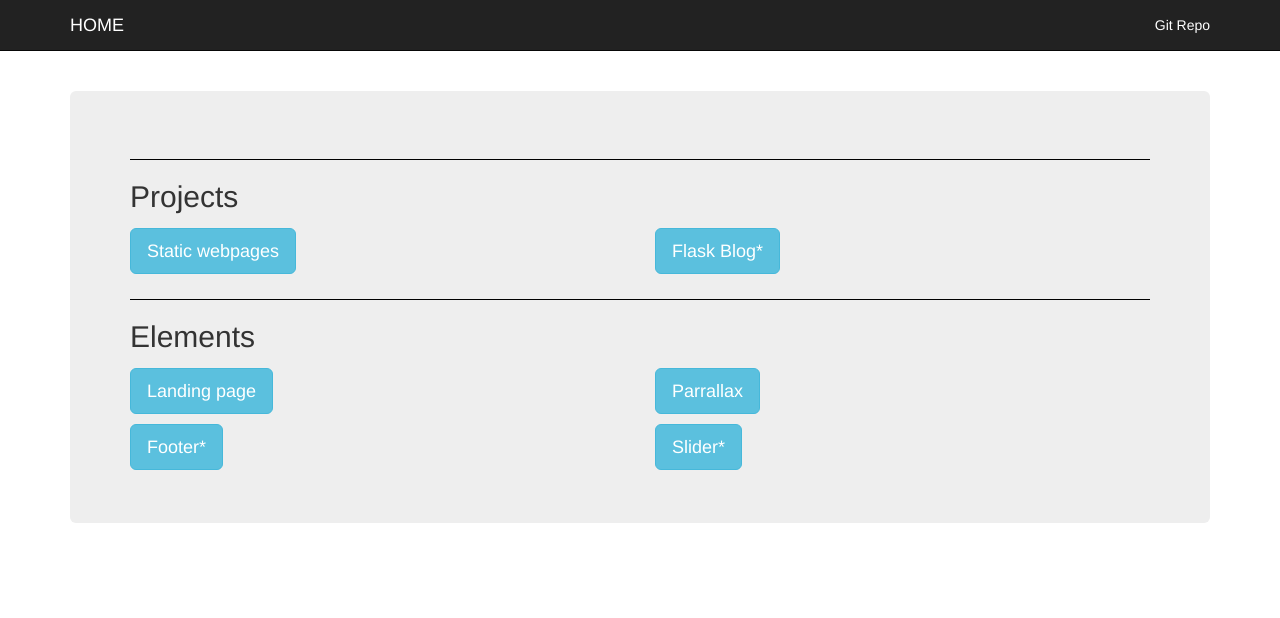
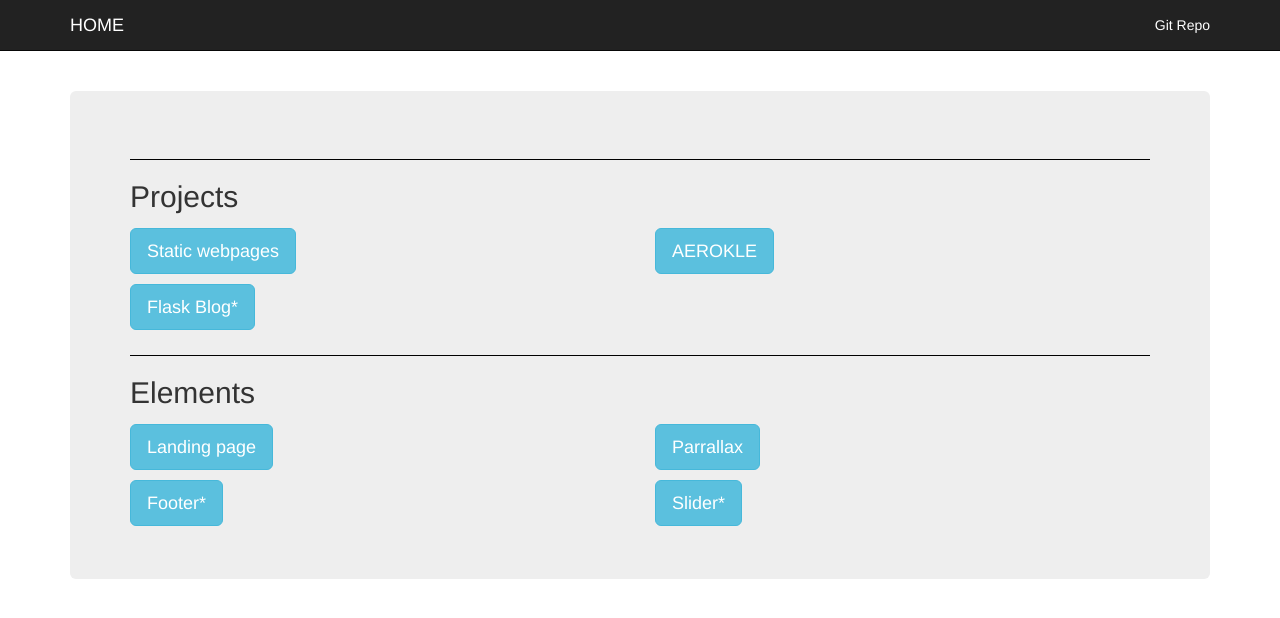
Before and after one commit to sushantm47/basicPortfolio, a plain HTML site: page index.html in a window 1280 px wide. Drawn offline with nearby package versions, Linux system fonts and the light colour scheme.

Commit message:
added aerokle btn

```diff
--- a/index.html
+++ b/index.html
@@ -64,6 +64,7 @@
                 <h2>Projects</h2>
                 <div class="row">
                     <div class="col-lg-6 padd"><a href="par+nav+foo/index.html" class="btn btn-lg btn-info">Static webpages</a></div>
+                    <div class="col-lg-6 padd"><a href="par+nav+foo/newinndex/index.html" class="btn btn-lg btn-info">AEROKLE</a></div>
                     <div class="col-lg-6 padd"><a href="https://github.com/sushantm47/Flask" class="btn btn-lg btn-info">Flask Blog*</a></div>
                 </div>
                 <hr>
```
